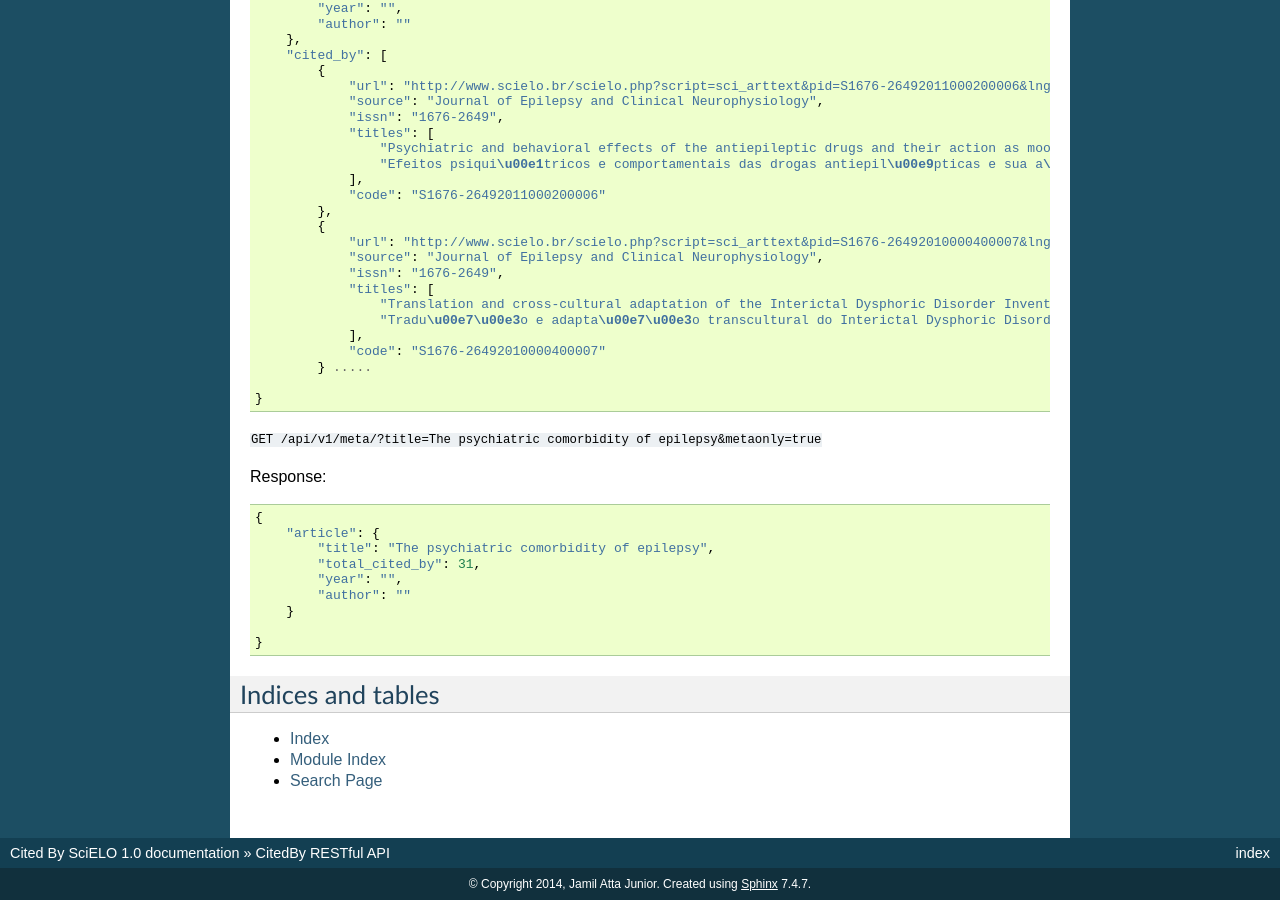
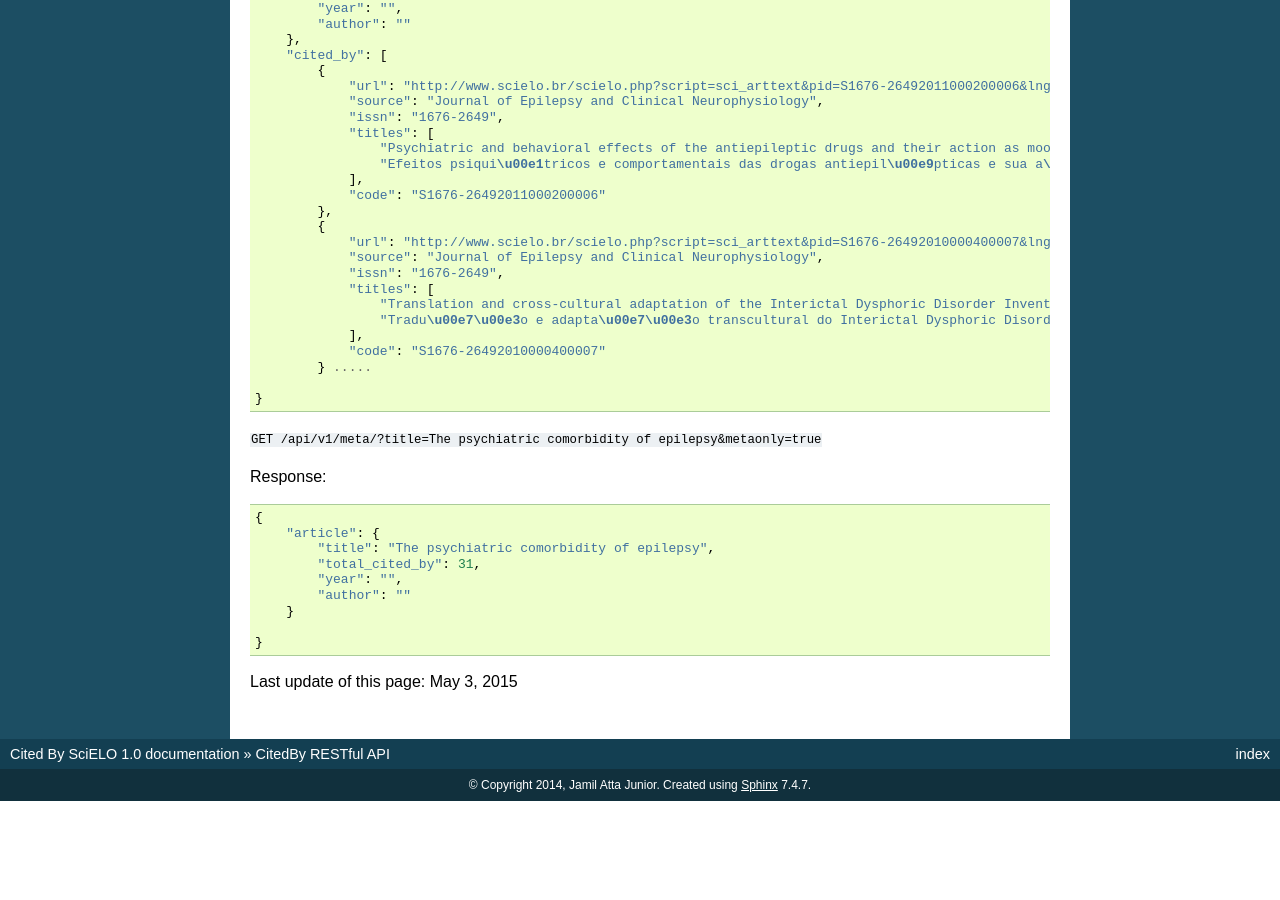
Before and after one commit to scieloorg/citedby, a Sphinx documentation site: the page built from docs/index.rst, in a window 1280 px wide and 900 px high, scrolled down 3222 px. Built offline with Sphinx 7.4.7, drawn with Linux system fonts in a browser that asks for light colours; after the commit the page ends 4023 px from its top, so only the background shows below that.

Commit message:
Update REDAME.md

```diff
--- a/docs/index.rst
+++ b/docs/index.rst
@@ -250,9 +250,4 @@ Response::
     }
 
 
-Indices and tables
-==================
-
-* :ref:`genindex`
-* :ref:`modindex`
-* :ref:`search`
+Last update of this page: May 3, 2015
```
